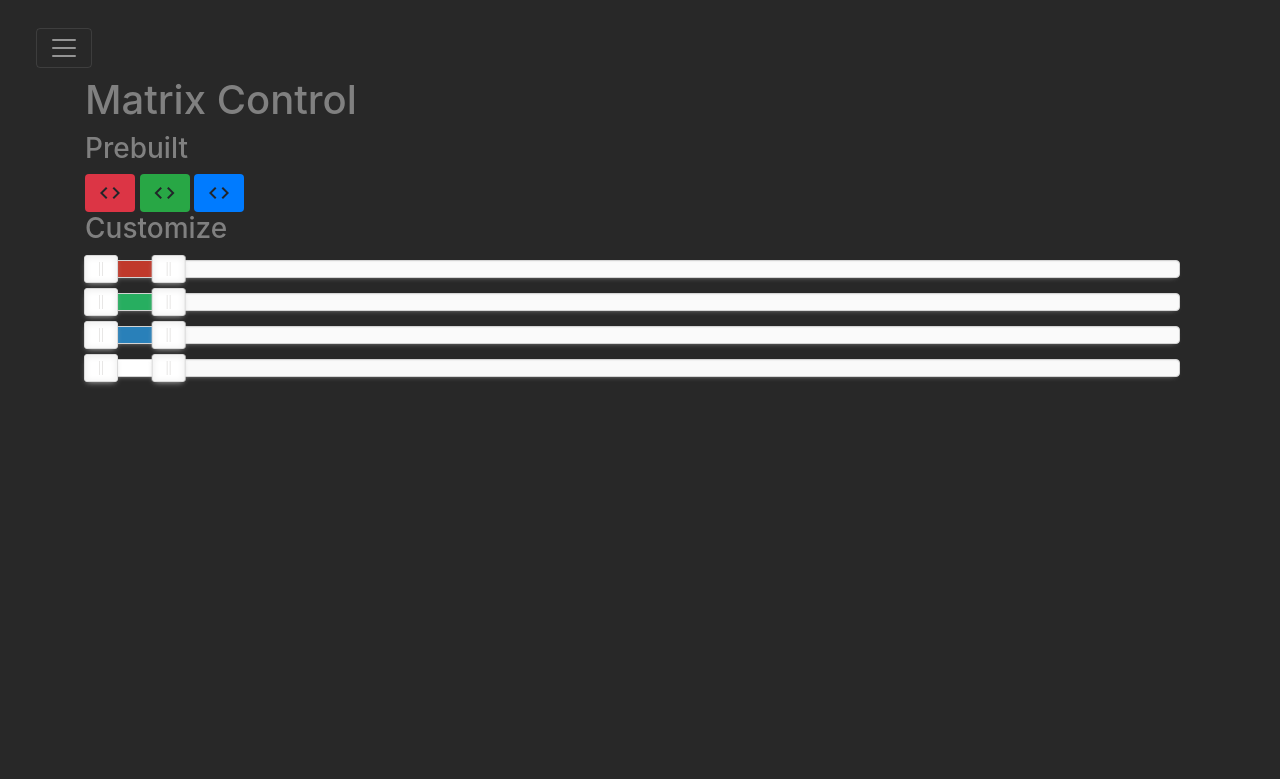
After one commit to GhostToast/python-lightwall-server, a Flask app: page /matrix in a window 1280 px wide. The commit adds this page. Shown: the top 779 px of the page. Run offline with Flask 2, Linux system fonts and the light colour scheme; some libraries are stand-ins or nearby versions.

Commit message:
Templatize, add nav, begin matrix control

```diff
--- a/app.py
+++ b/app.py
@@ -18,6 +18,30 @@ def index():
 @app.route('/matrix')
 def matrix():
     return render_template('matrix.html')
+
+# Endpoint for posting prebuilt matrix color mode.
+@app.route('/_post_matrix/', methods=['POST'])
+def _post_matrix():
+    data = request.get_json()
+    request_string = ("<matrix," +
+        str(data[0][0])+"," +
+        str(data[0][1])+"," +
+        str(data[1][0])+"," +
+        str(data[1][1])+"," +
+        str(data[2][0])+"," +
+        str(data[2][1])+"," +
+        str(data[3][0])+"," +
+        str(data[3][1])+">")
+
+    print ("Sending: " + request_string)
+
+    # Send request.
+    ser = serial.Serial(TEENSY, 9600)
+    ser.write(request_string.encode('utf-8'))
+
+    # Send back simple response.
+    mode = ser.read()
+    return jsonify({'response': mode})
 
 # Route for RGBW color picker.
 @app.route('/rgbw-color')
@@ -67,8 +91,7 @@ def _post_rgbw_color():
 
     request_string = "<rgbw,"+str(r)+","+str(g)+","+str(b)+","+str(w)+">"
 
-    print ("Sending..")
-    print (request_string)
+    print ("Sending: " + request_string)
 
     # Send request.
     ser = serial.Serial(TEENSY, 9600)
--- a/db.json
+++ b/db.json
@@ -1 +1 @@
-{"_default": {"19": {"r": 0, "b": 0, "type": "rgbw", "w": 0, "g": 129}, "20": {"r": 0, "b": 127, "type": "rgbw", "w": 0, "g": 0}, "21": {"r": 0, "b": 0, "type": "rgbw", "w": 0, "g": 0}, "23": {"r": 0, "b": 0, "type": "rgbw", "w": 0, "g": 44}, "27": {"r": 48, "b": 0, "type": "rgbw", "w": 0, "g": 20}, "28": {"r": 0, "g": 24, "type": "rgbw", "w": 0, "b": 24}}}
+{"_default": {"19": {"type": "rgbw", "r": 0, "w": 0, "b": 0, "g": 129}, "20": {"type": "rgbw", "r": 0, "w": 0, "b": 127, "g": 0}, "21": {"type": "rgbw", "r": 0, "w": 0, "b": 0, "g": 0}, "23": {"type": "rgbw", "r": 0, "w": 0, "b": 0, "g": 44}, "27": {"type": "rgbw", "r": 48, "w": 0, "b": 0, "g": 20}, "28": {"type": "rgbw", "r": 0, "w": 0, "g": 24, "b": 24}, "31": {"type": "rgbw", "r": 119, "w": 0, "g": 0, "b": 119}}}
--- a/static/app.js
+++ b/static/app.js
@@ -15,6 +15,99 @@ if (window.location.pathname.indexOf('rgbw-color') == 1) {
     addSwatchSaveBinding();
     addBodyClickBinding();
 }
+
+// Initialize Matrix if on proper page.
+if (window.location.pathname.indexOf('matrix') == 1) {
+    var matrixButtons = document.getElementsByClassName('code-rain');
+    var sliders = document.getElementsByClassName('sliders');
+    var colors = [[0, 0], [0, 0], [0, 0], [0, 0]];
+
+    addColorModeClickBinding();
+    matrixColorSliders();
+}
+
+// Load matrix sliders, leveraging noUiSlider.
+function matrixColorSliders() {
+    [].slice.call(sliders).forEach(function (slider, index) {
+
+        noUiSlider.create(slider, {
+            start: [0, 16],
+            step: 1,
+            connect: true,
+            tooltips: true,
+            range: {
+                'min': [0],
+                'max': [255]
+            },
+            format: {
+                to: function (value) {
+                    return parseInt(value);
+                },
+                from: function (value) {
+                    return parseInt(value);
+                }
+            }
+        });
+
+        // Bind keyboard.
+        var handle = slider.querySelector('.noUi-handle');
+        handle.addEventListener('keydown', function (e) {
+            var value = parseInt(slider.noUiSlider.get());
+            if (e.which === 37) {
+                slider.noUiSlider.set(value - 1);
+            }
+            if (e.which === 39) {
+                slider.noUiSlider.set(value + 1);
+            }
+        });
+
+        // Bind the color changing function to the update event.
+        slider.noUiSlider.on('set', function () {
+            colors[index] = slider.noUiSlider.get();
+
+            // Send color to server, to update light wall.
+            fetch('/_post_matrix/', {
+                method: 'POST',
+                headers: {
+                    'content-type': 'application/json'
+                },
+                body: JSON.stringify(colors)
+            }).then(
+                response => response.text()
+            ).then(
+                html => console.log(html)
+            );
+        });
+    });
+}
+
+function addColorModeClickBinding() {
+    [].slice.call(matrixButtons).forEach(function (button, index) {
+        button.addEventListener('click', function(e) {
+            var button = e.target.closest('button.code-rain');
+            var data = [
+                JSON.parse(button.getAttribute('data-r')),
+                JSON.parse(button.getAttribute('data-g')),
+                JSON.parse(button.getAttribute('data-b')),
+                JSON.parse(button.getAttribute('data-w'))
+            ];
+            console.log(data);
+            e.preventDefault();
+            fetch('/_post_matrix/', {
+                method: 'POST',
+                headers: {
+                    'content-type': 'application/json'
+                },
+                body: JSON.stringify(data)
+            }).then(
+                response => response.text()
+            ).then(
+                html => console.log(html)
+            );
+        });
+    });
+}
+
 
 // Load colors from server.
 function setInitialState() {
--- /dev/null
+++ b/static/nav.js
@@ -0,0 +1,41 @@
+let collapseElements = document.querySelectorAll('[data-toggle="collapse"]');
+const CLASS_SHOW = 'show';
+const CLASS_COLLAPSE = 'collapse';
+const CLASS_COLLAPSING = 'collapsing';
+const CLASS_COLLAPSED = 'collapsed';
+const ANIMATION_TIME = 350; // 0.35s
+
+function handleCollapseElementClick(e) {
+    let el = e.currentTarget;
+    let collapseTargetId = el.dataset.target || el.href || null;
+    if (collapseTargetId) {
+        let targetEl = document.querySelector(collapseTargetId);
+        let isShown = targetEl.classList.contains(CLASS_SHOW) || targetEl.classList.contains(CLASS_COLLAPSING);
+        if(!isShown) {
+            targetEl.classList.remove(CLASS_COLLAPSE);
+            targetEl.classList.add(CLASS_COLLAPSING);
+            targetEl.style.height = 0
+            targetEl.classList.remove(CLASS_COLLAPSED);
+            setTimeout(() => {
+                targetEl.classList.remove(CLASS_COLLAPSING);
+                targetEl.classList.add(CLASS_COLLAPSE, CLASS_SHOW);
+                targetEl.style.height = '';
+            }, ANIMATION_TIME)
+            targetEl.style.height = targetEl.scrollHeight + 'px';
+        } else {
+            targetEl.style.height = `${targetEl.getBoundingClientRect().height}px`
+            targetEl.offsetHeight; // force reflow
+            targetEl.classList.add(CLASS_COLLAPSING);
+            targetEl.classList.remove(CLASS_COLLAPSE, CLASS_SHOW);
+            targetEl.style.height = '';
+            setTimeout(() => {
+                targetEl.classList.remove(CLASS_COLLAPSING);
+                targetEl.classList.add(CLASS_COLLAPSE);
+            }, ANIMATION_TIME)
+        }
+    }
+}
+
+collapseElements.forEach((el) => {
+    el.addEventListener('click', handleCollapseElementClick)
+})
--- /dev/null
+++ b/templates/_footer.html
@@ -0,0 +1,6 @@
+        </main><!-- /.container -->
+        <script src="/static/nav.js"></script>
+        <script src="/static/nouislider.min.js"></script>
+        <script src="/static/app.js"></script>
+    </body>
+</html>
--- /dev/null
+++ b/templates/_header.html
@@ -0,0 +1,31 @@
+<html>
+    <head>
+        <meta charset="utf-8">
+        <meta name="viewport" content="width=device-width, initial-scale=1, shrink-to-fit=no">
+        <link rel="shortcut icon" href="/static/favicon.ico">
+        <link rel="stylesheet" href="/static/bootstrap.min.css">
+        <link rel="stylesheet" href="/static/nouislider.min.css">
+        <link rel="stylesheet" href="https://fonts.googleapis.com/icon?family=Material+Icons">
+        <link rel="stylesheet" href="/static/style.css">
+    </head>
+    <body>
+        <nav class="navbar navbar-dark">
+          <button class="navbar-toggler" type="button" data-toggle="collapse" data-target="#navbarTogglerDemo01" aria-controls="navbarTogglerDemo01" aria-expanded="false" aria-label="Toggle navigation">
+            <span class="navbar-toggler-icon"></span>
+          </button>
+          <div class="collapse navbar-collapse" id="navbarTogglerDemo01">
+            <span class="navbar-brand">Lightwall Control</span>
+            <ul class="navbar-nav mr-auto mt-2 mt-lg-0">
+              <li class="nav-item">
+                <a class="nav-link" href="/">Index</a>
+              </li>
+              <li class="nav-item">
+                <a class="nav-link" href="/rgbw-color">RGBW</a>
+              </li>
+              <li class="nav-item">
+                <a class="nav-link" href="/matrix">Matrix</a>
+              </li>
+            </ul>
+          </div>
+        </nav>
+        <main role="main" class="container">
--- /dev/null
+++ b/templates/matrix.html
@@ -0,0 +1,25 @@
+{% include '_header.html' %}
+
+            <h1>Matrix Control</h1>
+            <h3>Prebuilt</h3>
+            <button type="button" class="btn bg-danger code-rain" id="red-code"
+                data-r="[192,256]"
+                data-g="[0,8]"
+                data-b="[0,8]"
+                data-w="[0,0]"
+                >
+                <i class="material-icons red">code</i>
+            </button>
+            <button type="button" class="btn bg-success code-rain" id="green-code" data-colormode="g">
+                <i class="material-icons green">code</i>
+            </button>
+            <button type="button" class="btn bg-primary code-rain" id="blue-code" data-colormode="b">
+                <i class="material-icons blue">code</i>
+            </button>
+
+            <h3>Customize</h3>
+            <div class="sliders" id="red-slider"></div>
+            <div class="sliders" id="green-slider"/></div>
+            <div class="sliders" id="blue-slider"/></div>
+            <div class="sliders" id="white-slider"/></div>
+{% include '_footer.html' %}
```
Also changed, not shown: templates/index.html (+4 -17 lines), templates/rgbw-color.html (+3 -21 lines).
